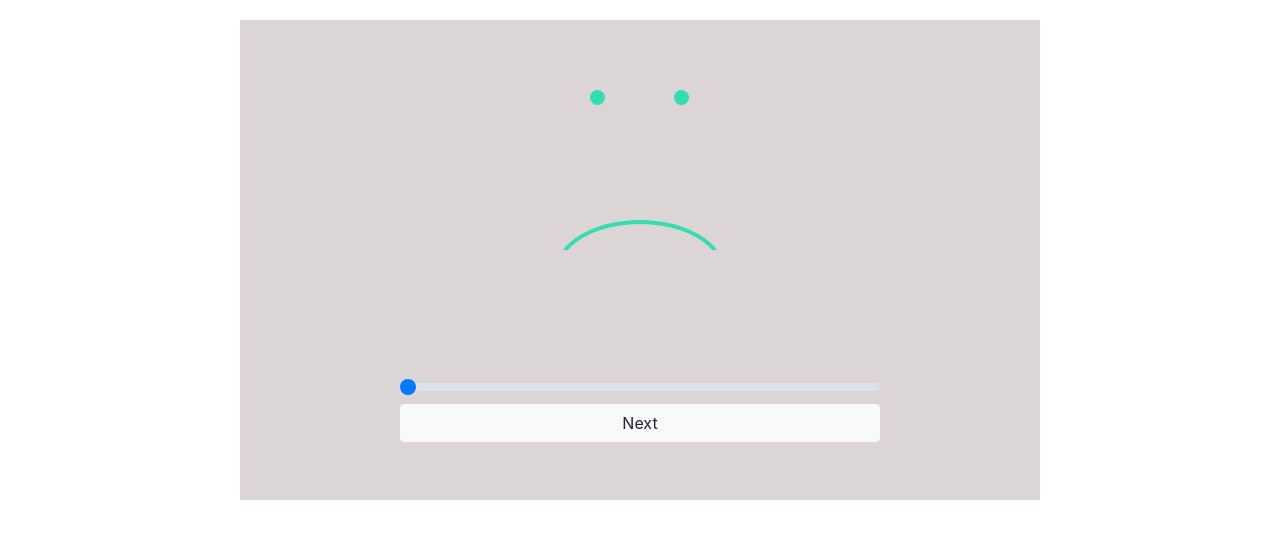
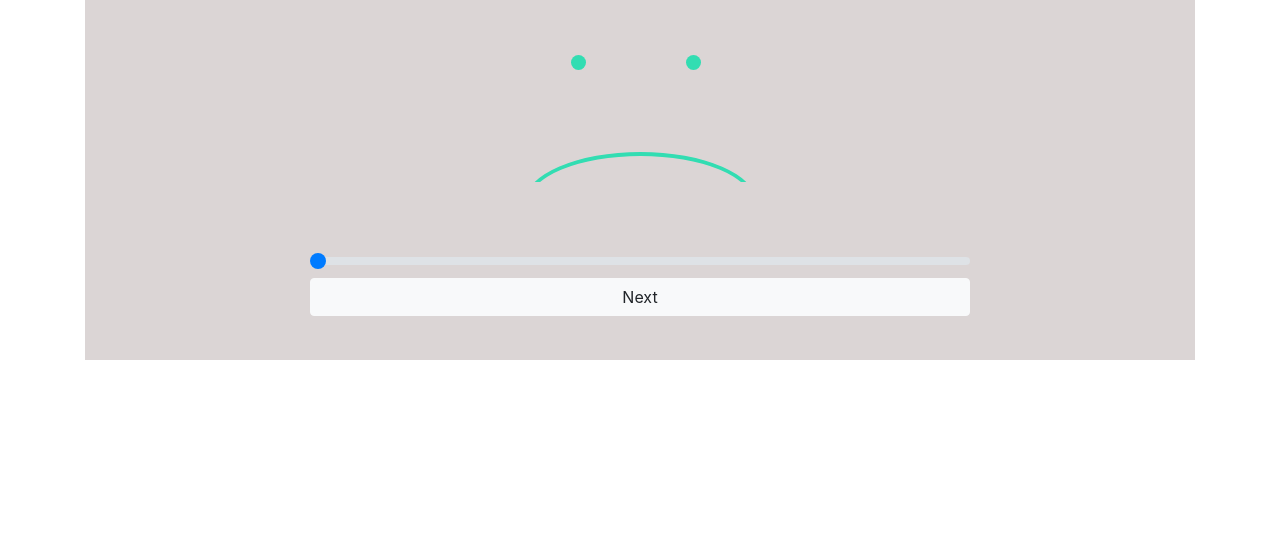
Before and after one commit to ninthiran/Mood_Feeling_App, a React (Create React App) app in the folder client-moodapp/: page / in a window 1280 px wide. Shown: the top 538 px of the page. Built offline with nearby package versions, Linux system fonts and the light colour scheme.

Commit message:
CSS fixes

```diff
--- a/client-moodapp/src/App.css
+++ b/client-moodapp/src/App.css
@@ -1,15 +1,15 @@
 .main_container {
-    width: 100vh;
-    height: 60vh;
+    height: auto;
     position: relative;
     margin: 0 auto;
     background: rgb(219, 213, 213);
+    padding: 5px;
 }
 
 .component_container {
     width: 60%;
     margin: 0 auto;
-    height: 100%;
+    height: 350px;
 }
 
 div {
@@ -21,7 +21,7 @@ div {
     height: 70%;
     position: relative;
     border-radius: 50%;
-    margin: 20px auto;
+    margin: 0px auto;
 }
 
 #face:before,
@@ -30,7 +30,7 @@ div {
     content: "";
     width: 15px;
     height: 15px;
-    top: 70px;
+    top: 50px;
     border-radius: 10px;
     background: #32ddb2;
 }
@@ -47,7 +47,7 @@ div {
     width: 50%;
     height: 30px;
     margin: 0 auto;
-    top: 25vh;
+    top: 60%;
     overflow: hidden;
     position: relative;
 }
@@ -106,9 +106,44 @@ div {
 }
 
 .btn-post {
-    margin-top: 4%;
+    margin-bottom: 5px;
 }
 
 #feelingsbtn {
     padding: 2em 0;
 }
+
+.chartjs-render-monitor {
+    width: 100% !important;
+    height: 100% !important;
+    display: flex !important;
+}
+
+textarea.form-control {
+    margin-bottom: 10px;
+}
+
+.col h1 {
+    font-size: 5rem;
+    margin: 0;
+}
+
+.col p {
+    margin: 0;
+}
+
+.row {
+    background: white;
+    margin: 5px;
+}
+
+.face-container {
+    width: 300px;
+    height: 210px;
+    position: absolute;
+    right: 0;
+}
+
+.btn-secondary {
+    margin: 2px
+}
```
